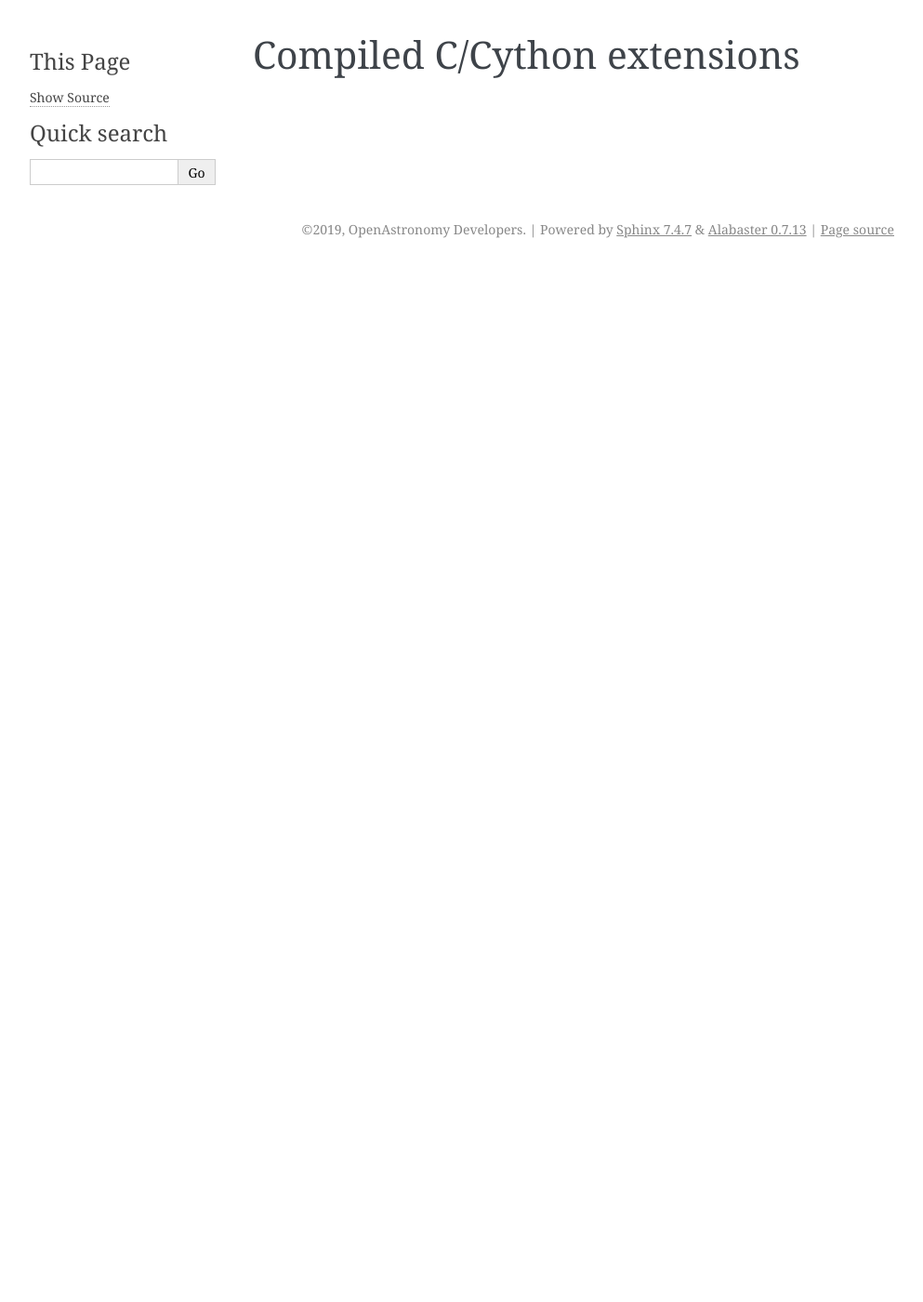
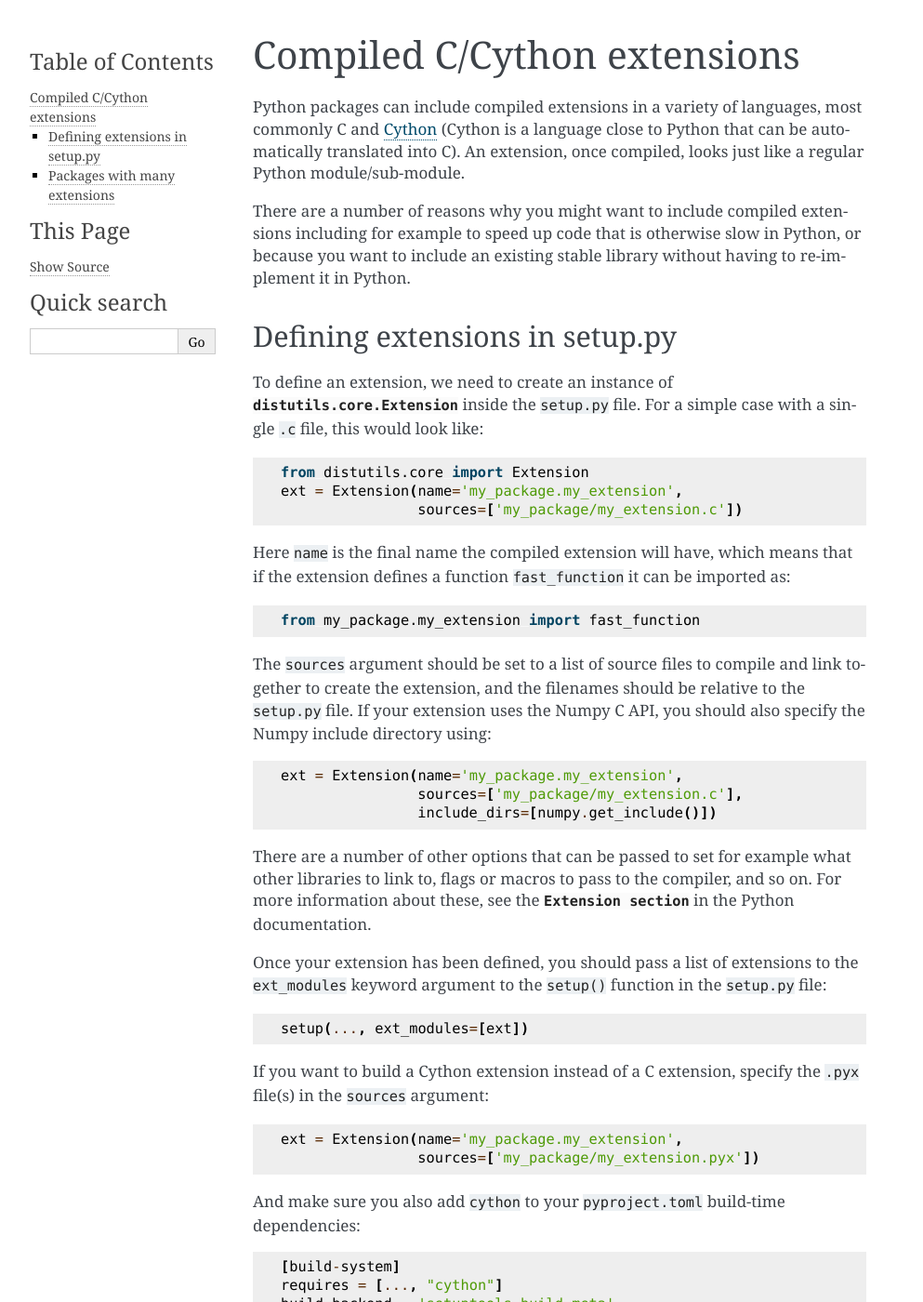
Before and after one commit to OpenAstronomy/packaging-guide, a Sphinx documentation site: the page built from docs/extensions.rst, in a window 1280 px wide and 1400 px high. Shown: the whole window at 93% size, without its empty margins (148-1141 px from the left). Built offline with Sphinx 7.4.7, drawn with Linux system fonts in a browser that asks for light colours; some of the changed text lies outside the part shown.

Commit message:
Added section on extensions

```diff
--- a/docs/extensions.rst
+++ b/docs/extensions.rst
@@ -2,3 +2,97 @@
 
 Compiled C/Cython extensions
 ============================
+
+Python packages can include compiled extensions in a variety of languages, most
+commonly C and `Cython <https://cython.org/>`_ (Cython is a language close to
+Python that can be automatically translated into C). An extension, once
+compiled, looks just like a regular Python module/sub-module.
+
+There are a number of reasons why you might want to include compiled extensions
+including for example to speed up code that is otherwise slow in Python, or
+because you want to include an existing stable library without having to
+re-implement it in Python.
+
+Defining extensions in setup.py
+-------------------------------
+
+To define an extension, we need to create an instance of
+:class:`distutils.core.Extension` inside the ``setup.py`` file. For a simple
+case with a single ``.c`` file, this would look like::
+
+    from distutils.core import Extension
+    ext = Extension(name='my_package.my_extension',
+                    sources=['my_package/my_extension.c'])
+
+Here ``name`` is the final name the compiled extension will have, which means
+that if the extension defines a function ``fast_function`` it can be imported
+as::
+
+    from my_package.my_extension import fast_function
+
+The ``sources`` argument should be set to a list of source files to compile and
+link together to create the extension, and the filenames should be relative to
+the ``setup.py`` file. If your extension uses the Numpy C API, you should also
+specify the Numpy include directory using::
+
+    ext = Extension(name='my_package.my_extension',
+                    sources=['my_package/my_extension.c'],
+                    include_dirs=[numpy.get_include()])
+
+There are a number of other options that can be passed to set for example what
+other libraries to link to, flags or macros to pass to the compiler, and so on.
+For more information about these, see the :class:`Extension section
+<distutils.core.Extension>` in the Python documentation.
+
+Once your extension has been defined, you should pass a list of extensions
+to the ``ext_modules`` keyword argument to the ``setup()`` function in the
+``setup.py`` file::
+
+    setup(..., ext_modules=[ext])
+
+If you want to build a Cython extension instead of a C extension, specify the
+``.pyx`` file(s) in the ``sources`` argument::
+
+    ext = Extension(name='my_package.my_extension',
+                    sources=['my_package/my_extension.pyx'])
+
+And make sure you also add ``cython`` to your ``pyproject.toml`` build-time
+dependencies::
+
+    [build-system]
+    requires = [..., "cython"]
+    build-backend = 'setuptools.build_meta'
+
+Packages with many extensions
+-----------------------------
+
+For packages with many extensions, you might want to consider using the
+`extension-helpers <https://pypi.org/project/extension-helpers/>`_ package. This
+package serves two main purposes:
+
+* For single-file Cython extensions, it will automatically discover and
+  define these extensions.
+
+* For other extensions, it allows you to define extensions inside
+  ``setup_package.py`` files which can be anywhere in your package. These files
+  should contain a single function called ``get_extensions`` that returns a list
+  of extensions. The idea is then to make it easier to manage extensions for
+  large packages by placing the ``setup_package.py`` files close to the
+  extension code.
+
+To use extension-helpers, first make sure it is included in your ``pyproject.toml``
+file as a build-time dependency::
+
+     [build-system]
+     requires = [..., "extension-helpers"]
+     build-backend = 'setuptools.build_meta'
+
+Then adjust your ``setup.py`` to include::
+
+     from extension_helpers.setup_helpers import get_extensions
+
+     setup(..., ext_modules=get_extensions())
+
+Finally, if needed, create ``setup_package.py`` files in sub-modules where you
+have extensions, add a ``get_extensions()`` function, and make sure that it
+returns a list of :class:`~distutils.core.Extension`  objects.
```
